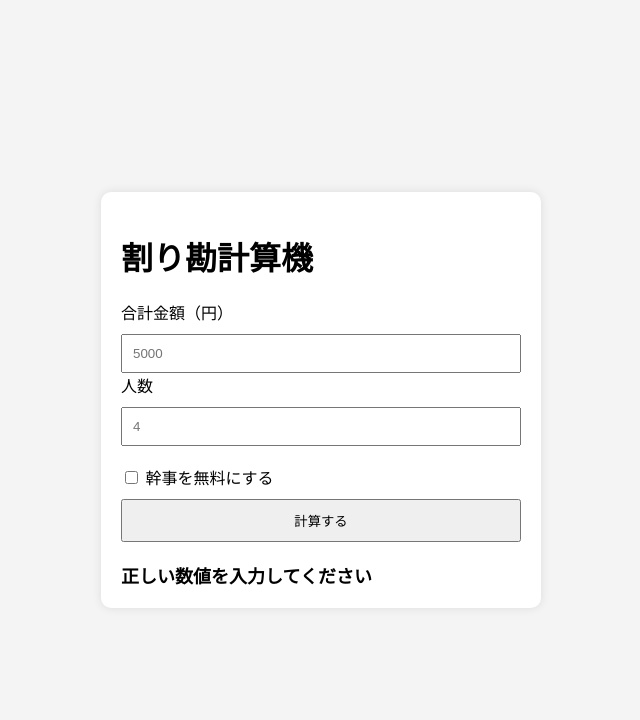
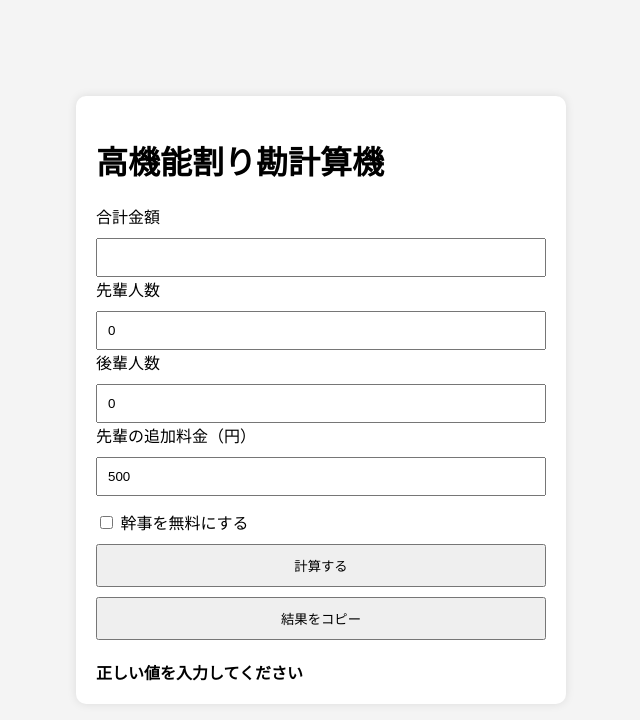
Before and after one commit to torashachou/warikan-tool, a plain HTML site: page index.html in a window 1280 px wide. Both pictures are taken after a click on the button "計算する". Shown: the whole page, without its empty margins (319-959 px from the left). Drawn offline with Linux system fonts and the light colour scheme.

Commit message:
Update index.html

```diff
--- a/index.html
+++ b/index.html
@@ -3,47 +3,47 @@
 <head>
 <meta charset="UTF-8">
 <meta name="viewport" content="width=device-width, initial-scale=1.0">
-<title>割り勘計算機</title>
+<title>高機能割り勘計算機</title>
 
 <style>
-body {
+body{
     font-family: Arial, sans-serif;
-    background: #f4f4f4;
-    display: flex;
-    justify-content: center;
-    align-items: center;
-    min-height: 100vh;
-    margin: 0;
+    background:#f4f4f4;
+    display:flex;
+    justify-content:center;
+    align-items:center;
+    min-height:100vh;
+    margin:0;
 }
 
-.container {
-    background: white;
-    padding: 20px;
-    border-radius: 10px;
-    width: 90%;
-    max-width: 400px;
-    box-shadow: 0 0 10px rgba(0,0,0,0.1);
+.container{
+    background:white;
+    padding:20px;
+    border-radius:10px;
+    width:90%;
+    max-width:450px;
+    box-shadow:0 0 10px rgba(0,0,0,0.1);
 }
 
-input, button {
-    width: 100%;
-    padding: 10px;
-    margin-top: 10px;
-    box-sizing: border-box;
+input,button{
+    width:100%;
+    padding:10px;
+    margin-top:10px;
+    box-sizing:border-box;
 }
 
-button {
-    cursor: pointer;
+button{
+    cursor:pointer;
 }
 
-.result {
-    margin-top: 20px;
-    font-size: 18px;
-    font-weight: bold;
+.result{
+    margin-top:20px;
+    font-weight:bold;
+    white-space:pre-line;
 }
 
-.checkbox {
-    margin-top: 15px;
+.checkbox{
+    margin-top:10px;
 }
 </style>
 </head>
@@ -51,57 +51,136 @@ button {
 <body>
 
 <div class="container">
-    <h1>割り勘計算機</h1>
 
-    <label>合計金額（円）</label>
-    <input type="number" id="total" placeholder="5000">
+<h1>高機能割り勘計算機</h1>
 
-    <label>人数</label>
-    <input type="number" id="people" placeholder="4">
+<label>合計金額</label>
+<input type="number" id="total">
+
+<label>先輩人数</label>
+<input type="number" id="senpai" value="0">
+
+<label>後輩人数</label>
+<input type="number" id="kouhai" value="0">
+
+<label>先輩の追加料金（円）</label>
+<input type="number" id="extra" value="500">
 
 <div class="checkbox">
 <input type="checkbox" id="freeHost" style="width:auto;">
 <label for="freeHost">幹事を無料にする</label>
 </div>
 
-    <button onclick="calculate()">計算する</button>
+<button onclick="calculate()">
+計算する
+</button>
+
+<button onclick="copyResult()">
+結果をコピー
+</button>
 
 <div class="result" id="result"></div>
+
 </div>
 
 <script>
-function calculate() {
 
-    const total = Number(document.getElementById("total").value);
-    const people = Number(document.getElementById("people").value);
-    const freeHost = document.getElementById("freeHost").checked;
+// コピー用テキスト
+let copyText = "";
 
-    if (total <= 0 || people <= 0) {
-        document.getElementById("result").innerHTML =
-            "正しい数値を入力してください";
+// 計算処理
+function calculate(){
+
+    const total =
+        Number(document.getElementById("total").value);
+
+    const senpai =
+        Number(document.getElementById("senpai").value);
+
+    const kouhai =
+        Number(document.getElementById("kouhai").value);
+
+    const extra =
+        Number(document.getElementById("extra").value);
+
+    const freeHost =
+        document.getElementById("freeHost").checked;
+
+    const people = senpai + kouhai;
+
+    if(total <= 0 || people <= 0){
+        result.textContent =
+        "正しい値を入力してください";
         return;
     }
 
+    // 幹事無料なら支払人数を1人減らす
     let payPeople = people;
 
-    // 幹事無料の場合
-    if (freeHost) {
+    if(freeHost){
 
-        if (people <= 1) {
-            document.getElementById("result").innerHTML =
+        if(people <= 1){
+            result.textContent =
             "2人以上必要です";
             return;
         }
 
-        payPeople = people - 1;
+        payPeople--;
     }
 
-    const amount = Math.ceil(total / payPeople);
+    /*
+      先輩は extra 円多く払う
+      その分を後輩から引く
+    */
+
+    const base =
+        Math.floor(
+            (total - senpai * extra)
+            / payPeople
+        );
+
+    const senpaiPay =
+        base + extra;
+
+    const kouhaiPay =
+        base;
+
+    // 実際の徴収額
+    const collected =
+        senpaiPay * senpai +
+        kouhaiPay * kouhai;
+
+    // 余った端数
+    const remainder =
+        collected - total;
+
+    copyText =
+`合計: ${total}円
+先輩: ${senpaiPay}円
+後輩: ${kouhaiPay}円
+端数(幹事負担): ${remainder}円`;
 
     document.getElementById("result").innerHTML =
-        `支払う人：${payPeople}人<br>
-         1人あたり：${amount.toLocaleString()}円`;
+`
+先輩1人: ${senpaiPay.toLocaleString()}円<br>
+後輩1人: ${kouhaiPay.toLocaleString()}円<br>
+端数(幹事負担): ${remainder.toLocaleString()}円
+`;
 }
+
+// 結果コピー
+function copyResult(){
+
+    if(copyText === ""){
+        alert("先に計算してください");
+        return;
+    }
+
+    navigator.clipboard.writeText(copyText);
+
+    alert("コピーしました");
+}
+
 </script>
 
 </body>
```
Lines whose indentation alone changed are shown as unchanged.
